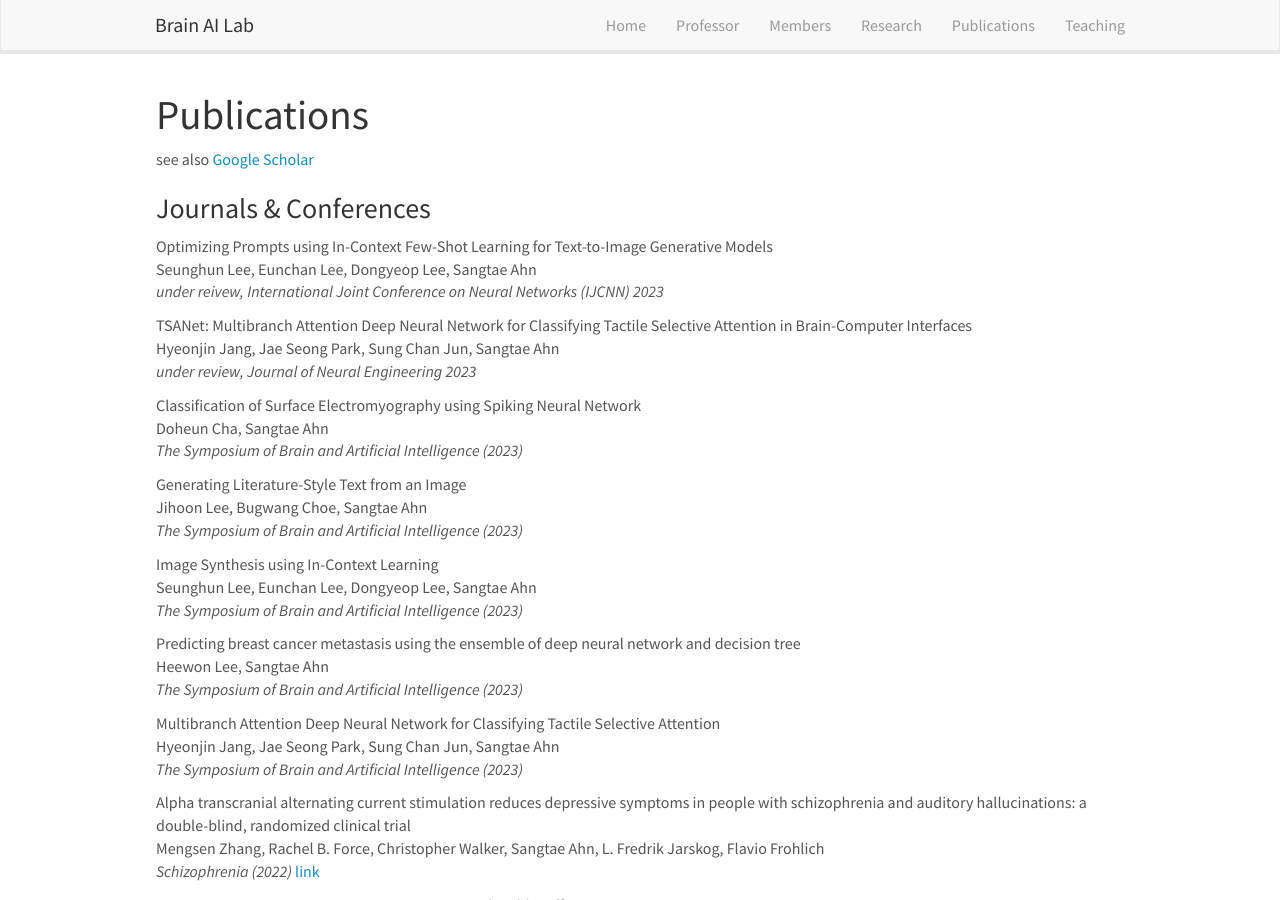
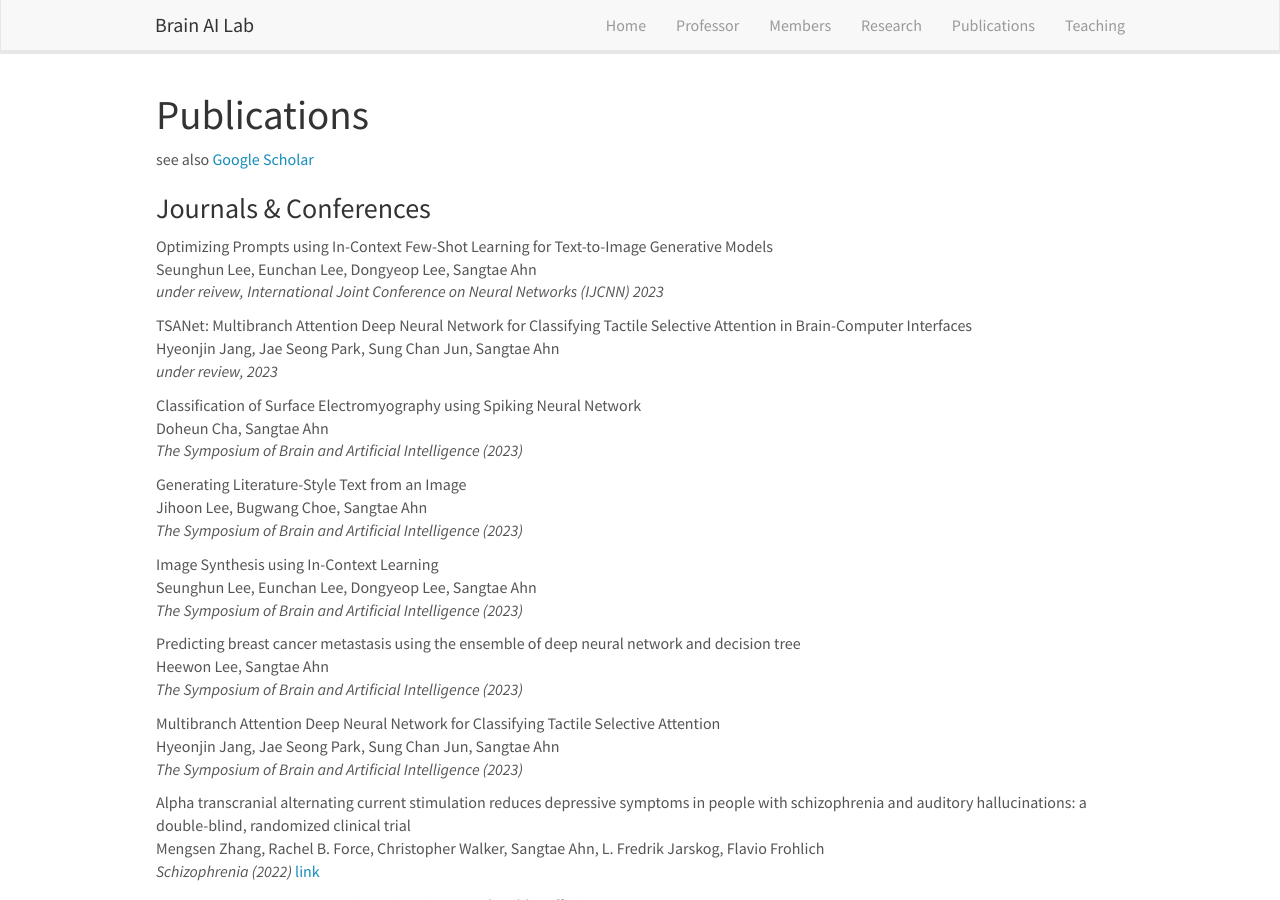
Before and after one commit to KNU-BrainAI/knu-brainai.github.io, a Jekyll site: the page built from _pages/publications.md, in a window 1280 px wide and 900 px high. Built offline with Jekyll 4.4.1, drawn with Linux system fonts in a browser that asks for light colours; nearby versions of some CDN libraries.

Commit message:
Update publist.yml

```diff
--- a/_data/publist.yml
+++ b/_data/publist.yml
@@ -4,7 +4,7 @@
 
 - title: "TSANet: Multibranch Attention Deep Neural Network for Classifying Tactile Selective Attention in Brain-Computer Interfaces"
   authors: Hyeonjin Jang, Jae Seong Park, Sung Chan Jun, Sangtae Ahn
-  journal: under review, Journal of Neural Engineering 2023
+  journal: under review, 2023
 
 - title: "Classification of Surface Electromyography using Spiking Neural Network"
   authors: Doheun Cha, Sangtae Ahn
```
